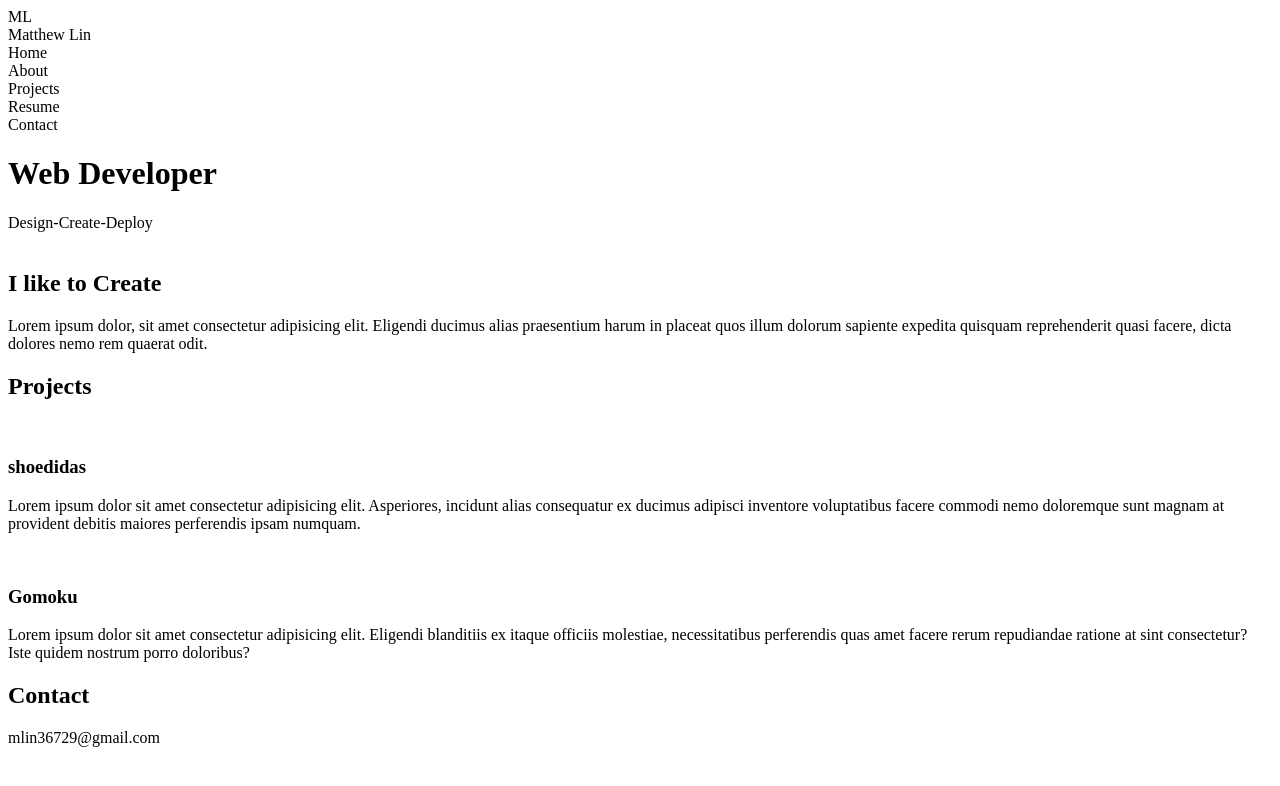
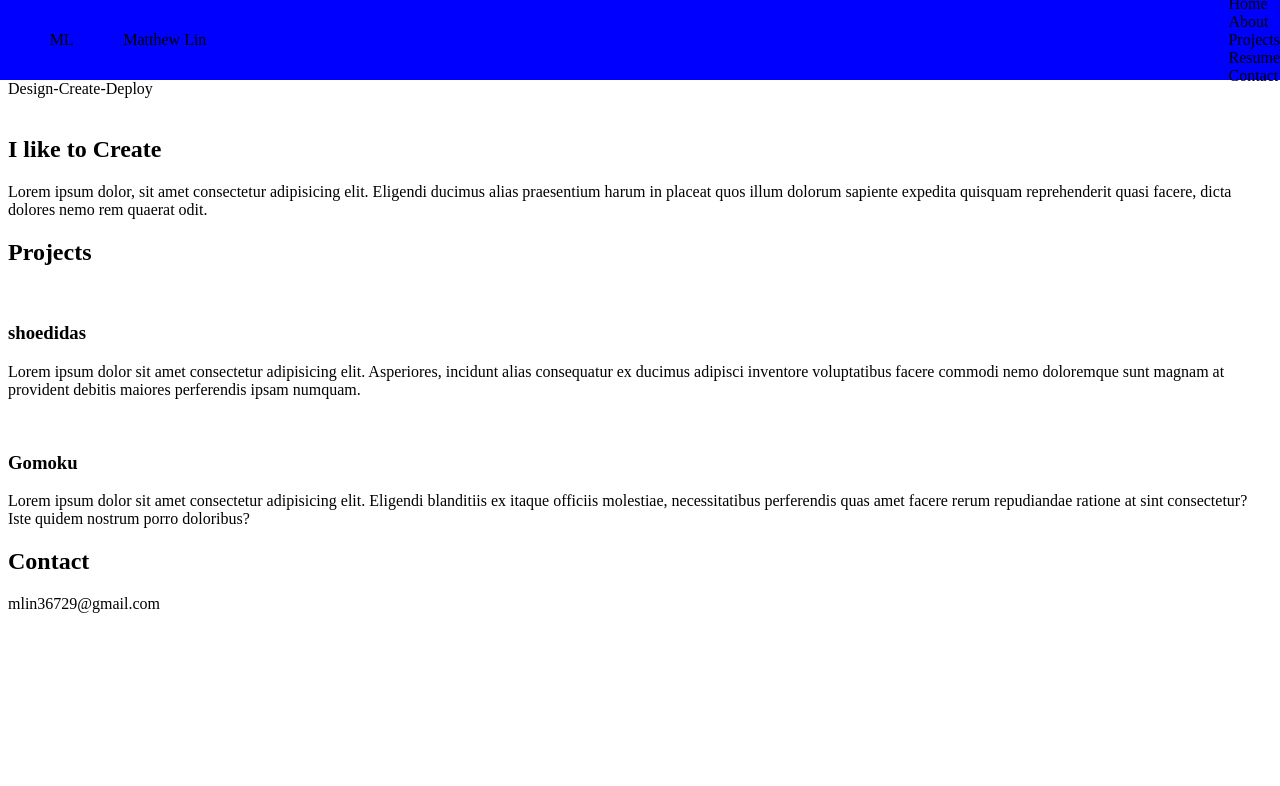
Before and after one commit to mlin367/Personal_Site, a React app: page / in a window 1280 px wide. Shown: the top 786 px of the page. Built offline with nearby package versions, Linux system fonts and the light colour scheme; the HTML template or start-up script is replaced by a standard one.

Commit message:
Did some css for navbar

```diff
--- a/client/scss/components/NavBar.scss
+++ b/client/scss/components/NavBar.scss
@@ -0,0 +1,22 @@
+.navBar {
+  position: fixed;
+  background-color: blue;
+  width: 100%;
+  height: 80px;
+  display: flex;
+  align-items: center;
+  justify-content: space-between;
+  top: 0;
+  left: 0;
+}
+
+.logoName {
+  display: flex;
+  justify-content: space-evenly;
+  width: 20%;
+  .sections {
+    display: flex;
+    justify-content: space-evenly;
+    width: 40%;
+  }
+}
--- a/client/src/components/NavBar.tsx
+++ b/client/src/components/NavBar.tsx
@@ -1,12 +1,13 @@
 import * as React from 'react';
+const styles = require('../../scss/components/NavBar.scss');
 
 interface NavBarProps {
 
 }
 
 const NavBar = (props : NavBarProps) => (
-  <nav className="navBar">
-    <div className="logoName">
+  <nav className={styles.navBar}>
+    <div className={styles.logoName}>
       <div className="logo">
         ML
       </div>
@@ -14,7 +15,7 @@ const NavBar = (props : NavBarProps) => (
         Matthew Lin
       </div>
     </div>
-    <div className="sections">
+    <div className={styles.sections}>
       <div className="home">
         Home
       </div>
--- a/package.json
+++ b/package.json
@@ -5,7 +5,7 @@
   "main": "index.js",
   "scripts": {
     "test": "echo \"Error: no test specified\" && exit 1",
-    "scss": "node-sass --watch /client/scss -o /client/css",
+    "scss": "node-sass --watch /client/scss/components -o /client/css",
     "build": "webpack -w",
     "start": "nodemon server.ts"
   },
```
